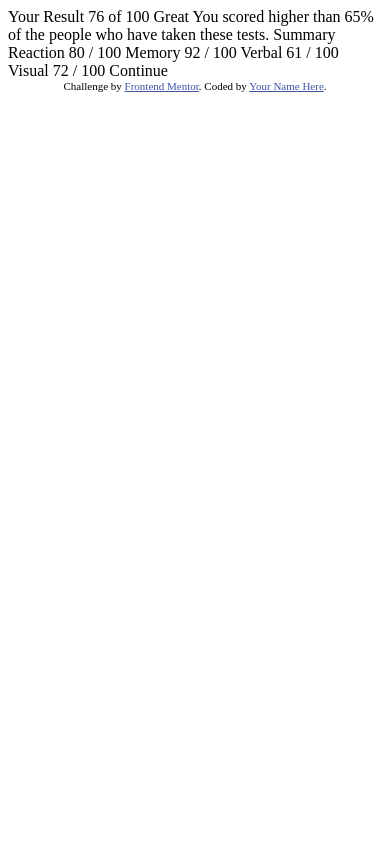
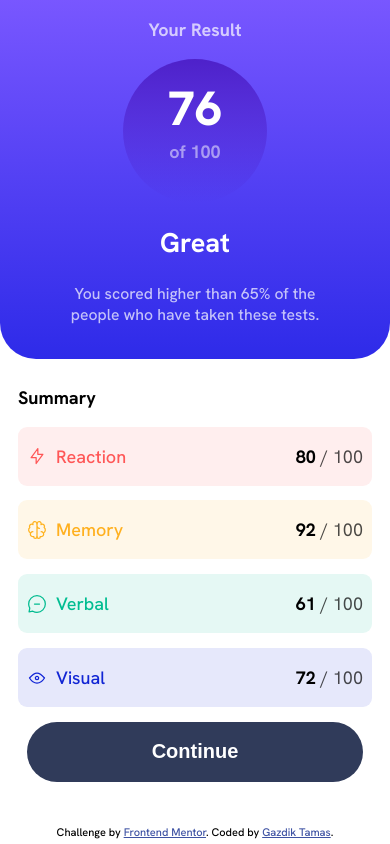
Before and after one commit to tamasgazdik/results-summary-component-main, a plain HTML site: page index.html in a window 390 px wide. Drawn offline with Linux system fonts and the light colour scheme.

Commit message:
Mobile version of the website done

```diff
--- /dev/null
+++ b/assets/css/style.css
@@ -0,0 +1,235 @@
+@font-face {
+    font-family: HankenGrotesk;
+    src: url('../fonts/HankenGrotesk-VariableFont_wght.ttf');
+}
+
+/*
+================================================================
+  Global styles
+================================================================
+*/
+
+*,
+*::after,
+*::before {
+    box-sizing: border-box;
+}
+
+body {
+    margin: 0;
+    padding: 0;
+    text-align: center;
+    font-family: HankenGrotesk, Arial, Helvetica, sans-serif;
+    /* setting base font size to 18px according to
+       style-guide.md
+    */
+    font-size: 1.125rem;
+    font-weight: 500;
+    overflow: auto;
+}
+
+/*
+================================================================
+  Header styles
+================================================================
+*/
+
+header {
+    width: 100%;
+    background: linear-gradient(hsl(252, 100%, 67%), hsl(241, 81%, 54%));
+    color: hsl(0, 0%, 100%);
+    display: flex;
+    flex-direction: column;
+    align-items: center;
+    border-radius: 0 0 2em 2em;
+    padding: 1em;
+}
+
+.header__title {
+    font-size: 1em;
+    margin-top: 0;
+    opacity: 0.7;
+}
+
+.score__container {
+    background: linear-gradient(hsla(256, 72%, 46%, 1), hsla(241, 72%, 46%, 0));
+    padding: 1em;
+    width: 8em;
+    height: 8em;
+    border-radius: 50%;
+}
+
+#score-point {
+    font-size: 3rem;
+    font-weight: 800;
+    margin: 0;
+}
+
+.score__container::after {
+    content: 'of 100';
+    font-weight: 700;
+    opacity: 0.5;
+    display: block;
+}
+
+.header__summary {
+    font-size: 0.875em;
+    margin-top: 0;
+    width: 80%;
+    opacity: 0.7;
+}
+
+/*
+================================================================
+  Main styles
+================================================================
+*/
+
+main {
+    padding: 0.5em 1em;
+}
+
+.summary__title {
+    text-align: left;
+    font-weight: bold;
+}
+
+.results__container {
+    display: flex;
+    flex-direction: column;
+}
+
+.property__details {
+    display: flex;
+    justify-content: space-between;
+    margin-bottom: 0.825em;
+    padding-inline: 0.5em;
+    border-radius: 0.5em;
+}
+
+#reaction-section {
+    background-color: hsla(0, 100%, 67%, 0.1);
+}
+
+#memory-section {
+    background-color: hsla(39, 100%, 56%, 0.1);
+}
+
+#verbal-section {
+    background-color: hsla(166, 100%, 37%, 0.1);
+}
+
+#visual-section {
+    background-color: hsla(234, 85%, 45%, 0.1);
+}
+
+.property {
+    display: flex;
+    align-items: center;
+}
+
+.property__score::after {
+    content: ' / 100';
+    font-weight: normal;
+    opacity: 0.7;
+}
+
+.property__name {
+    display: inline-block;
+    padding-inline: 0.5em;
+}
+
+#reaction {
+    color: hsl(0, 100%, 67%);
+}
+
+#memory {
+    color: hsl(39, 100%, 56%);
+}
+
+#verbal {
+    color: hsl(166, 100%, 37%);
+}
+
+#visual {
+    color: hsl(234, 85%, 45%);
+}
+
+button {
+    color: hsl(0, 0%, 100%);
+    font-weight: bold;
+    font-size: 1.25rem;
+    width: 95%;
+    height: 3em;
+    border: none;
+    border-radius: 1.5em;
+    background: hsl(224, 30%, 27%);
+}
+
+
+button:hover,
+button:active {
+    cursor: pointer;
+    background: linear-gradient(hsl(252, 100%, 67%), hsl(241, 81%, 54%));
+    /*
+    Q: How to make the transition smooth? (e.g. 0.5s)
+    */
+}
+
+/*
+================================================================
+  Footer styles
+================================================================
+*/
+
+footer {
+    width: 100%;
+}
+
+.attribution {
+    font-size: 11px;
+    text-align: center;
+}
+
+.attribution a {
+    color: hsl(228, 45%, 44%);
+}
+
+/*
+================================================================
+  Media Queries
+================================================================
+*/
+
+@media (min-height: 812px) {
+    footer {
+        position: absolute;
+        bottom: 5px;
+    }
+}
+
+@media (min-width: 800px) or (min-height: 900px) {
+    .header__title {
+        font-size: 1.25em;
+    }
+
+    .header__summary {
+        font-size: 1em;
+        margin-top: 0;
+        width: 90%;
+        opacity: 0.7;
+    }
+
+    main {
+        padding: .875em 1em;
+    }
+
+    .property__details {
+        margin-bottom: 1.25em;
+        padding-inline: 1em;
+    }
+
+    .summary__title {
+        font-size: 1.5em;
+    }
+}
--- a/index.html
+++ b/index.html
@@ -1,47 +1,70 @@
 <!DOCTYPE html>
 <html lang="en">
+
 <head>
   <meta charset="UTF-8">
-  <meta name="viewport" content="width=device-width, initial-scale=1.0"> <!-- displays site properly based on user's device -->
+  <meta http-equiv="X-UA-Compatible" content="IE=edge">
+  <meta name="viewport" content="width=device-width, initial-scale=1.0">
+  <title>Frontend Mentor | Results summary component</title>
 
   <link rel="icon" type="image/png" sizes="32x32" href="./assets/images/favicon-32x32.png">
+  <link rel="stylesheet" type="text/css" href="assets/css/style.css">
+</head>
 
-  <title>Frontend Mentor | Results summary component</title>
+<body>
+  <header>
+    <h3 class="header__title">Your Result</h3>
+    <div class="score__container">
+      <p id="score-point">76</p>
+    </div>
+    <h2>Great</h2>
+    <p class="header__summary">You scored higher than 65% of the people who have taken these tests.</p>
+  </header>
+  <main>
+    <p class="summary__title">Summary</p>
+    <div class="results__container">
+      <div id="reaction-section" class="property__details">
+        <div class="property">
+          <img src="assets/images/icon-reaction.svg" alt="Reaction icon">
+          <span id="reaction" class="property__name">Reaction</span>
+        </div>
+        <p class="property__score"><b>80</b></p>
+      </div>
 
-  <!-- Feel free to remove these styles or customise in your own stylesheet 👍 -->
-  <style>
-    .attribution { font-size: 11px; text-align: center; }
-    .attribution a { color: hsl(228, 45%, 44%); }
-  </style>
-</head>
-<body>
+      <div id="memory-section" class="property__details">
+        <div class="property">
+          <img src="assets/images/icon-memory.svg" alt="Memory icon">
+          <span id="memory" class="property__name">Memory</span>
+        </div>
+        <p class="property__score"><b>92</b></p>
+      </div>
 
-  Your Result
-  76
-  of 100
+      <div id="verbal-section" class="property__details">
+        <div class="property">
+          <img src="assets/images/icon-verbal.svg" alt="Verbal icon">
+          <span id="verbal" class="property__name">Verbal</span>
+        </div>
+        <p class="property__score"><b>61</b></p>
+      </div>
 
-  Great
-  You scored higher than 65% of the people who have taken these tests.
+      <div id="visual-section" class="property__details">
+        <div class="property">
+          <img src="assets/images/icon-visual.svg" alt="Visual icon">
+          <span id="visual" class="property__name">Visual</span>
+        </div>
+        <p class="property__score"><b>72</b></p>
+      </div>
+    </div>
 
-  Summary
+    <button title="Continue">Continue</button>
+  </main>
 
-  Reaction
-  80 / 100
+  <footer>
+    <div class="attribution">
+      Challenge by <a href="https://www.frontendmentor.io?ref=challenge" target="_blank">Frontend Mentor</a>.
+      Coded by <a href="https://github.com/tamasgazdik" target="_blank">Gazdik Tamas</a>.
+    </div>
+  </footer>
+</body>
 
-  Memory
-  92 / 100
-
-  Verbal
-  61 / 100
-
-  Visual
-  72 / 100
-
-  Continue
-
-  <div class="attribution">
-    Challenge by <a href="https://www.frontendmentor.io?ref=challenge" target="_blank">Frontend Mentor</a>.
-    Coded by <a href="#">Your Name Here</a>.
-  </div>
-</body>
 </html>
```
